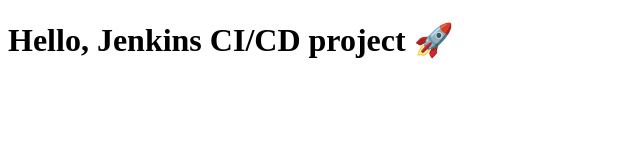
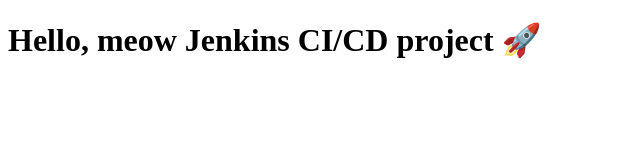
Before and after one commit to jefft007/jenpro, a website: page index.html in a window 1280 px wide. Shown: the whole page, without its empty margins (0-640 px from the left). Drawn offline with Linux system fonts and the light colour scheme.

Commit message:
Initial commit

```diff
--- a/index.html
+++ b/index.html
@@ -4,6 +4,6 @@
   <title>Jenkins Demo</title>
 </head>
 <body>
-  <h1>Hello, Jenkins CI/CD project 🚀</h1>
+  <h1>Hello, meow Jenkins CI/CD project 🚀</h1>
 </body>
 </html>
```
